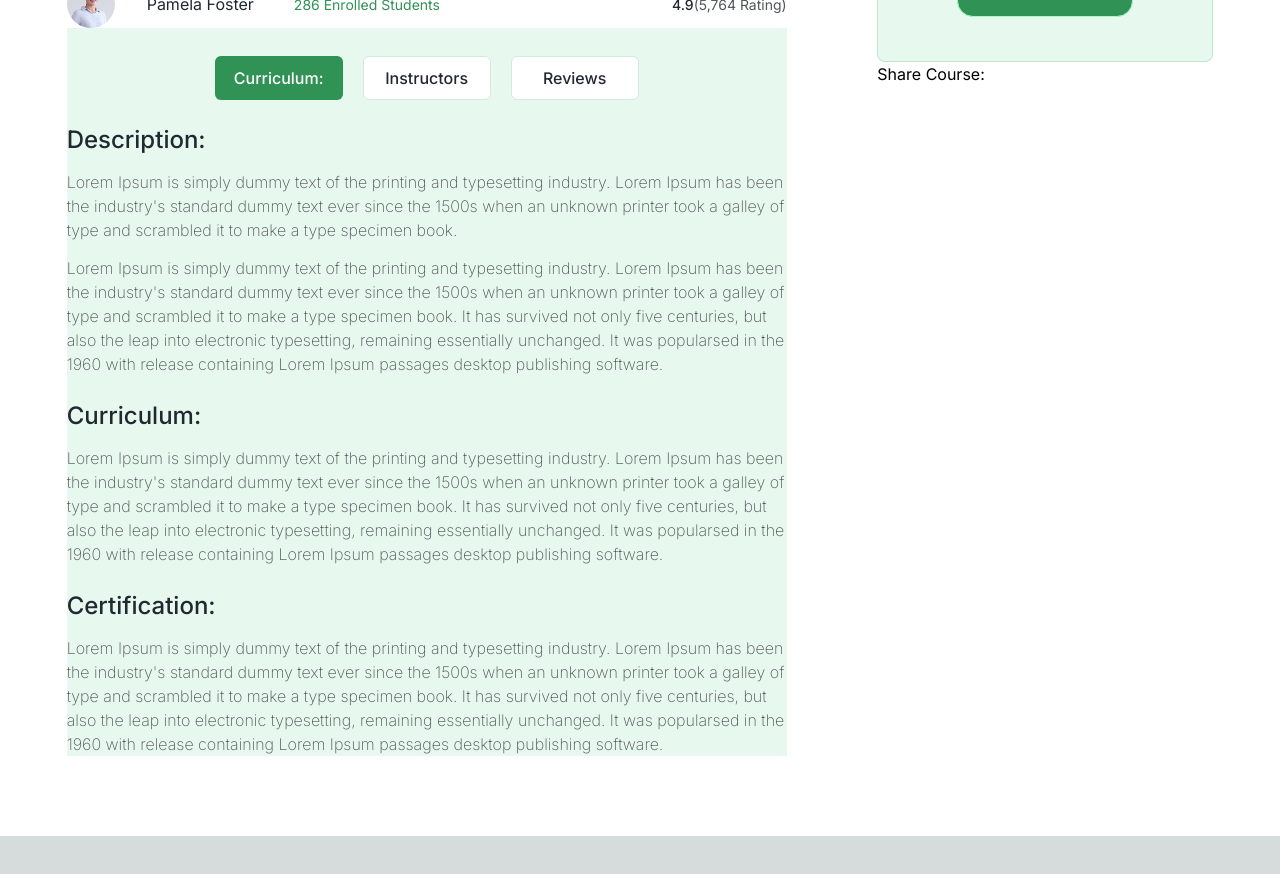
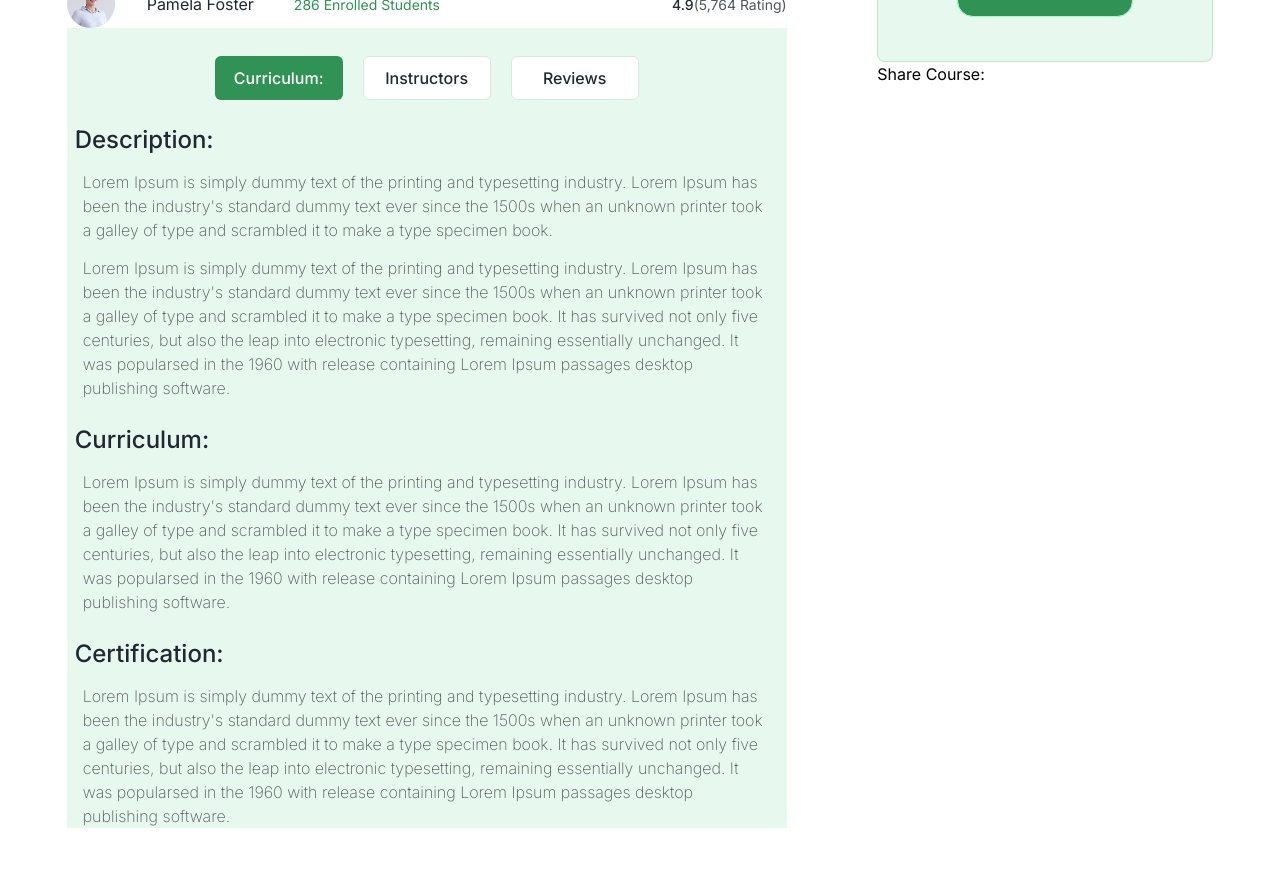
Before and after one commit to ThuanLeUwU/LearnConnect-NextJs, a Next.js app: page /course-detail in a window 1280 px wide. Shown: the part 580-1454 px from the top of the page. Before the commit the page ends 1416 px from the top, so only its background shows below. Built offline with nearby package versions, Linux system fonts and the light colour scheme.

Commit message:
fix ui detail-course

```diff
--- a/src/app/course-detail/page.tsx
+++ b/src/app/course-detail/page.tsx
@@ -97,17 +97,17 @@ export default function CourseDetailPage() {
                   {activeTab === "tab1" && (
                     <div className="tab-description">
                       <div className="">
-                        <h3 className="text-[#212832] text-2xl font-medium mt-6">
+                        <h3 className="text-[#212832] text-2xl font-medium mt-6 px-2">
                           Description:
                         </h3>
-                        <p className="mt-3.5 text-[#52565b] text-base font-extralight">
+                        <p className="mt-3.5 text-[#52565b] text-base font-extralight px-4">
                           Lorem Ipsum is simply dummy text of the printing and
                           typesetting industry. Lorem Ipsum has been the
                           industry's standard dummy text ever since the 1500s
                           when an unknown printer took a galley of type and
                           scrambled it to make a type specimen book.
                         </p>
-                        <p className="mt-3.5 text-[#52565b] text-base font-extralight">
+                        <p className="mt-3.5 text-[#52565b] text-base font-extralight px-4">
                           Lorem Ipsum is simply dummy text of the printing and
                           typesetting industry. Lorem Ipsum has been the
                           industry's standard dummy text ever since the 1500s
@@ -121,10 +121,10 @@ export default function CourseDetailPage() {
                         </p>
                       </div>
                       <div className="description-wrapper">
-                        <h3 className="text-[#212832] text-2xl font-medium mt-6">
+                        <h3 className="text-[#212832] text-2xl font-medium mt-6 px-2">
                           Curriculum:
                         </h3>
-                        <p className="mt-3.5 text-[#52565b] text-base font-extralight">
+                        <p className="mt-3.5 text-[#52565b] text-base font-extralight px-4">
                           Lorem Ipsum is simply dummy text of the printing and
                           typesetting industry. Lorem Ipsum has been the
                           industry's standard dummy text ever since the 1500s
@@ -138,10 +138,10 @@ export default function CourseDetailPage() {
                         </p>
                       </div>
                       <div className="description-wrapper">
-                        <h3 className="text-[#212832] text-2xl font-medium mt-6">
+                        <h3 className="text-[#212832] text-2xl font-medium mt-6 px-2">
                           Certification:
                         </h3>
-                        <p className="mt-3.5 text-[#52565b] text-base font-extralight">
+                        <p className="mt-3.5 text-[#52565b] text-base font-extralight px-4">
                           Lorem Ipsum is simply dummy text of the printing and
                           typesetting industry. Lorem Ipsum has been the
                           industry's standard dummy text ever since the 1500s
@@ -459,6 +459,7 @@ export default function CourseDetailPage() {
               </div>
             </div>
             <div className="lg:col-span-4 lg:max-w-sm px-6 mt-8 lg:mt-0">
+              <div className="">
                 <div className="border rounded-lg border-solid border-opacity-20 border-green-600 rounded-10 bg-[#e7f8ee] pt-7 pl-7 pr-7 pb-9">
                   <div className="sidebar-widget widget-information">
                     <div className="text-center py-3.5">
@@ -534,6 +535,7 @@ export default function CourseDetailPage() {
                     </div>
                   </div>
                 </div>
+              </div>
 
               <div className="sidebar-widget">
                 <h4 className="widget-title">Share Course:</h4>
```
Lines whose indentation alone changed are shown as unchanged.
